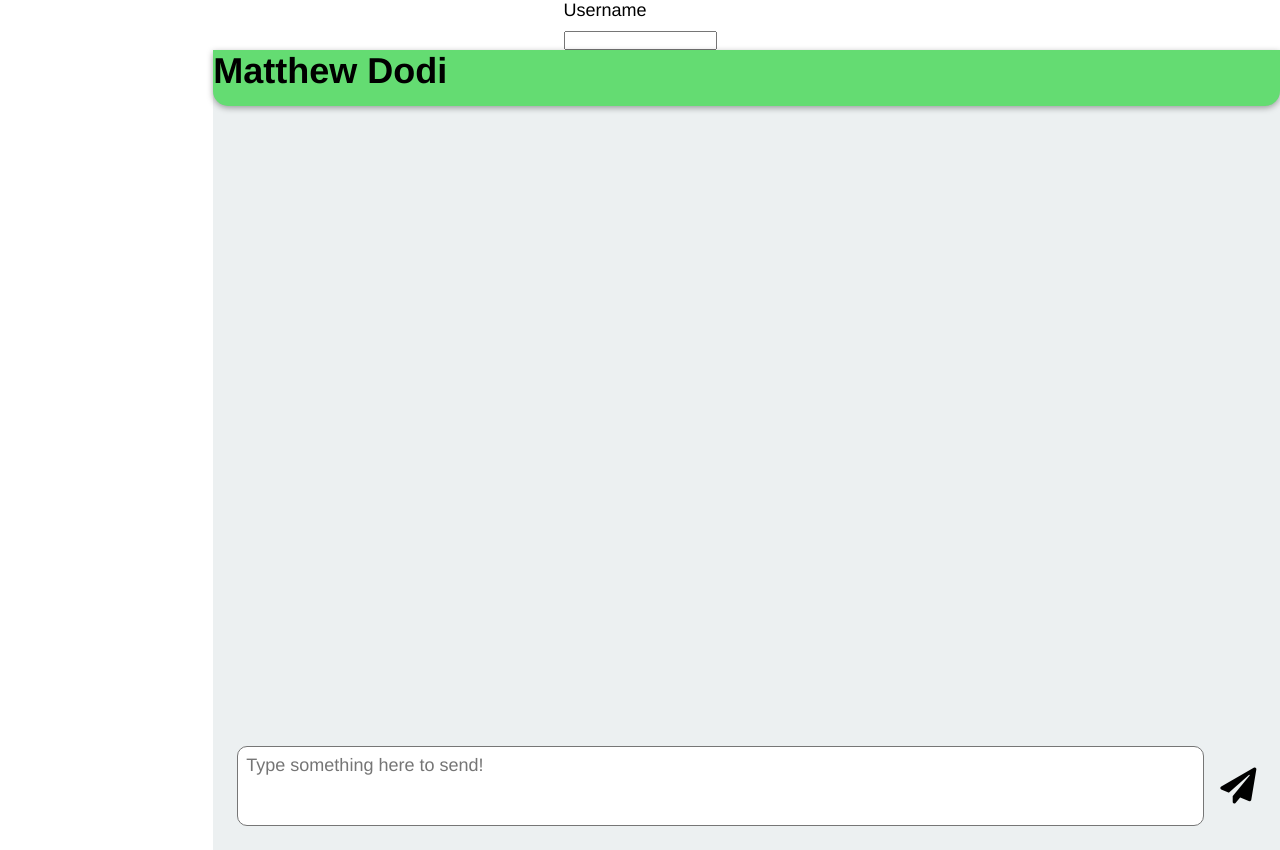
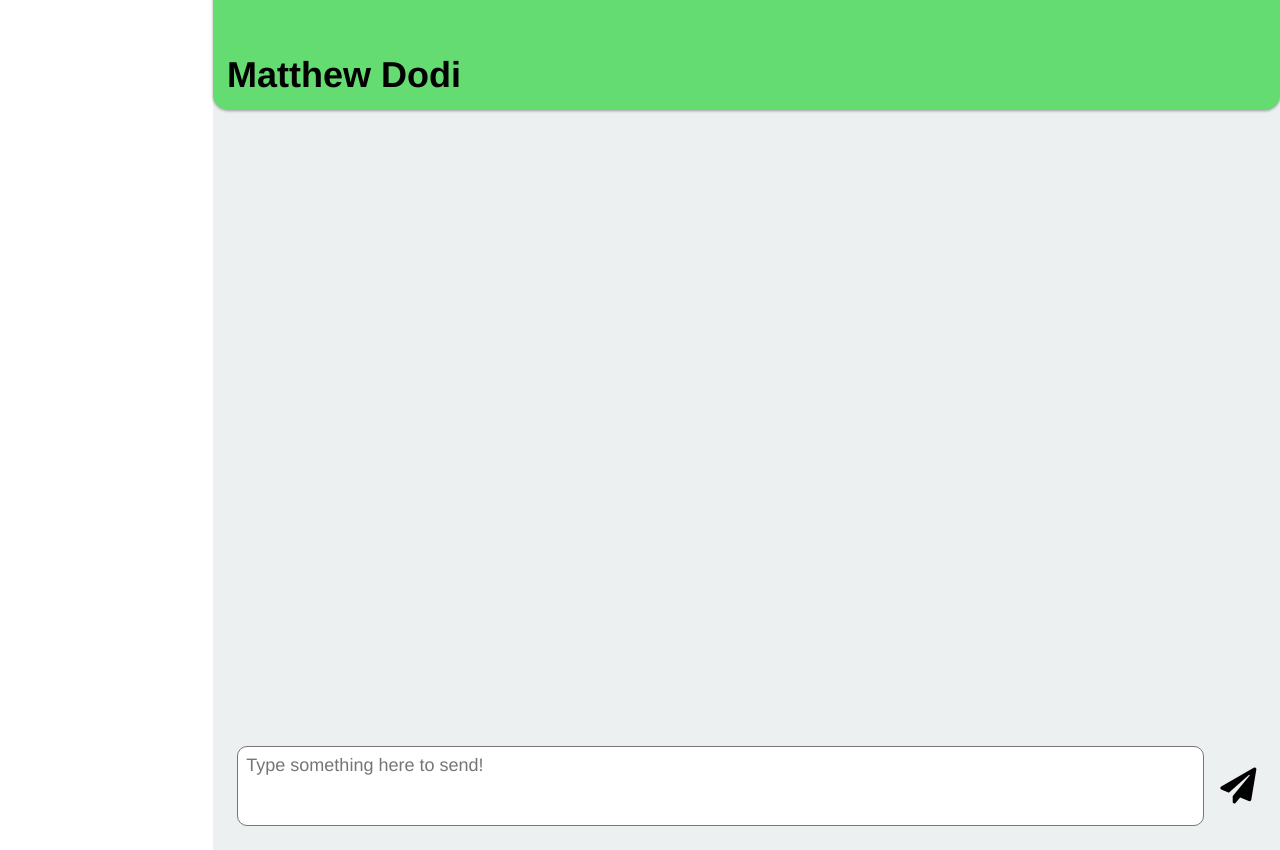
Before and after one commit to MatheoDodi/web-chat-app, a website: page public/index.html in a window 1280 px wide. Drawn offline with nearby package versions, Linux system fonts and the light colour scheme; no server answers.

Commit message:
made user info slide down on hover

```diff
--- a/public/main.css
+++ b/public/main.css
@@ -24,20 +24,20 @@ body {
 }
 
 .userInfo {
+    padding: .85rem;
+    display: flex;
+    align-items: flex-end;
     background-color: #64DC72;
-    box-shadow: 0 2px 6px rgba(0,0,0,.35);
+    box-shadow: 0 1px 3px rgba(0,0,0,.35);
     border-radius: 0 0 15px 15px;
-    max-height: 3.5rem;
+    height: 120px;
     transition: all .18s ease-out;
+    transform: translateY(-60px);
 }
 
 .userInfo:hover {
-    max-height: 100px;
-    box-shadow: 0 4px 6px rgba(0,0,0,.38)
-}
-
-h1 {
-    position: fixed;
+    box-shadow: 0 4px 6px rgba(0,0,0,.38);
+    transform: translateY(0);
 }
 
 #messageForm {
```
